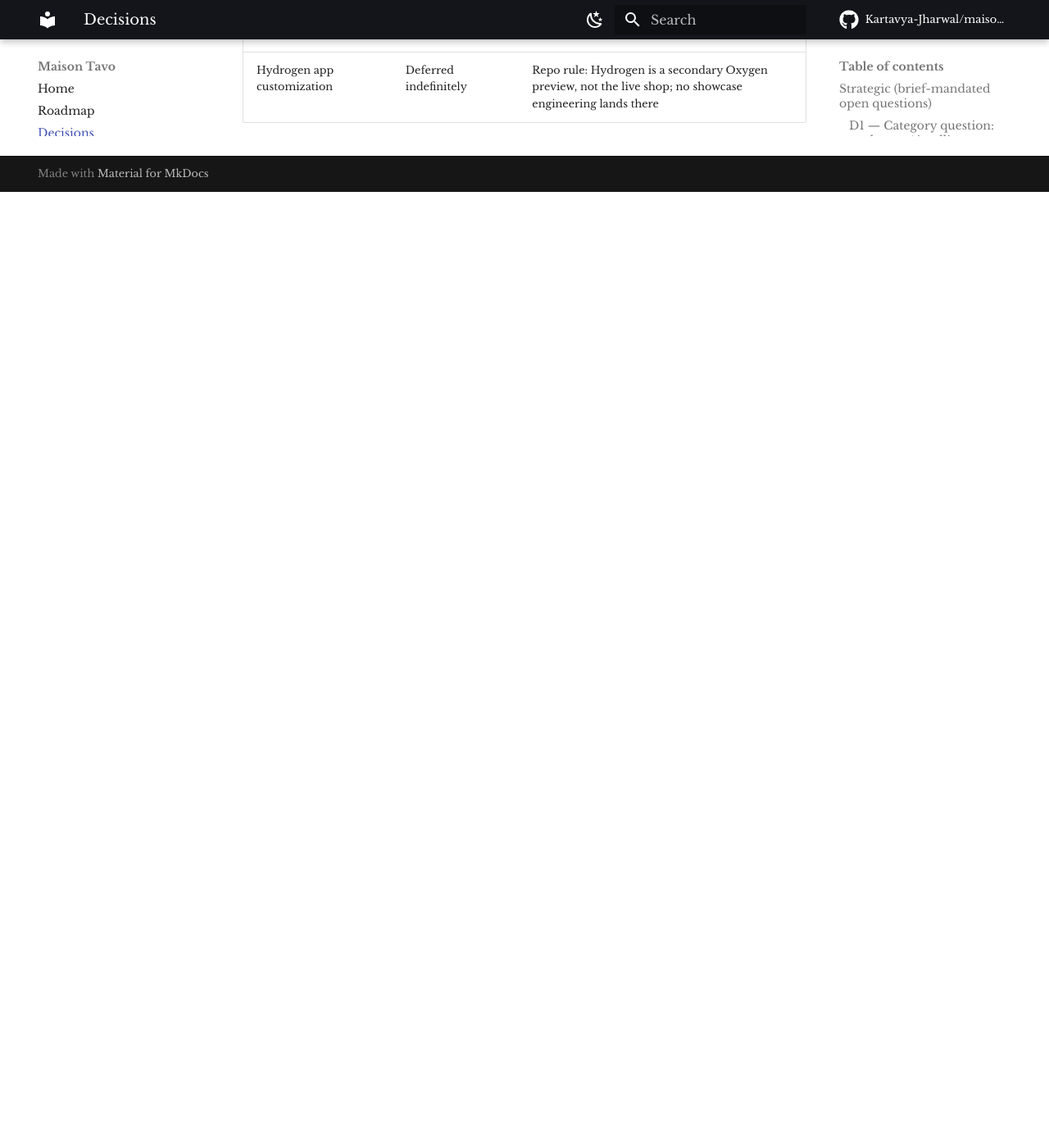
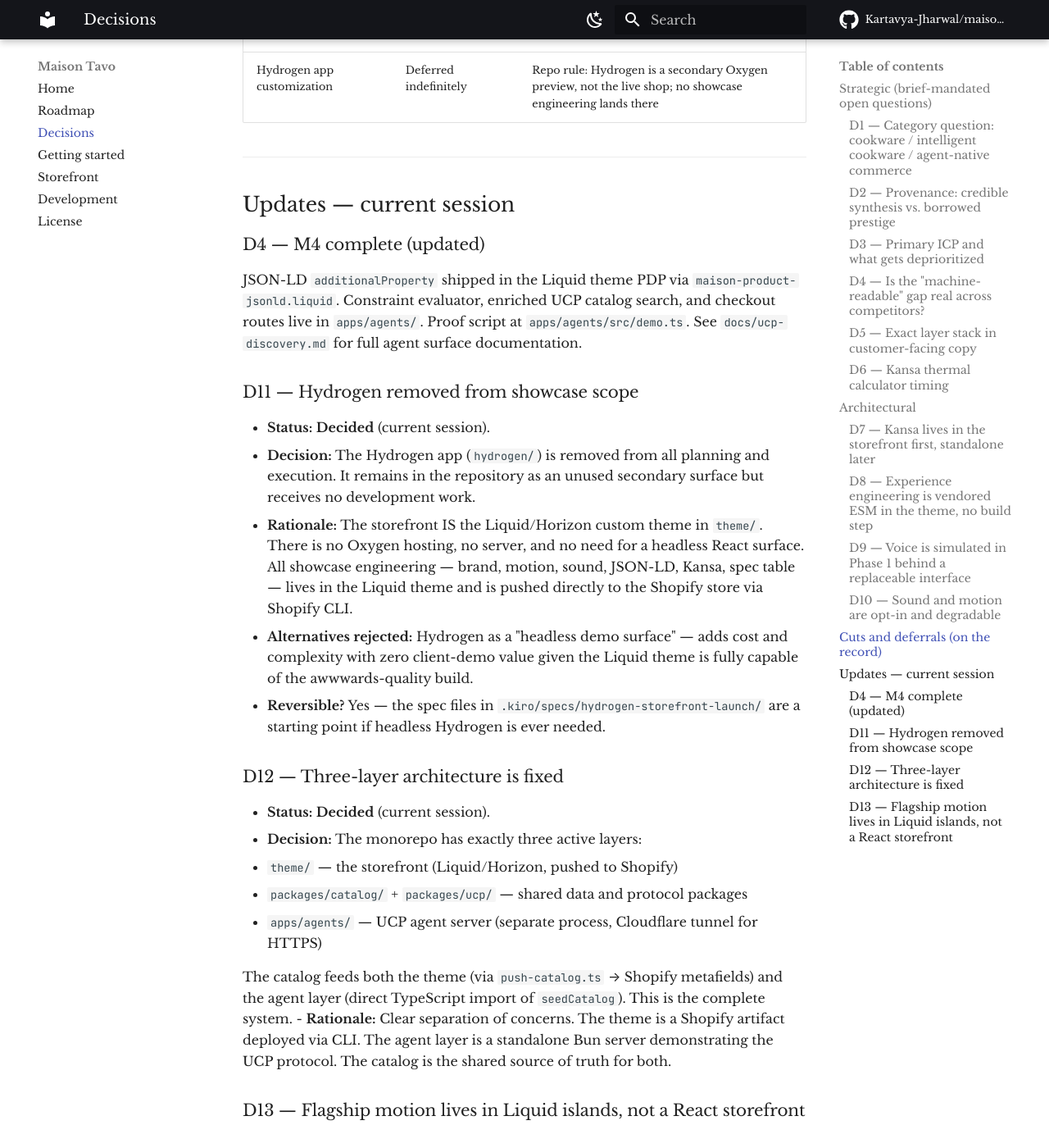
Before and after one commit to Kartavya-Jharwal/maison-tavo, an MkDocs documentation site: the page built from docs/decisions.md, in a window 1280 px wide and 1400 px high, scrolled down 5291 px. Shown: the whole window at 82% size. Built offline with MkDocs 1.6.1 and Material for MkDocs 9.7.7, drawn with Linux system fonts in a browser that asks for light colours; comment, search, counter and statistics services are not loaded; before the commit the page ends 5525 px from its top, so only the background shows below that; some of the changed text lies outside the part shown.

Commit message:
Polish flagship motion and stop Lenis mode from blanking the page.
Separate scroll-input mode from reveal hooks, deepen Barba/gesture choreography, and keep the PDP vessel study lazy and commerce-safe.

```diff
--- a/docs/decisions.md
+++ b/docs/decisions.md
@@ -168,3 +168,57 @@ here is sequenced, with its landing point named.
 | Real voice backend (OpenAI Realtime) | Deferred to Phase 3 | D9 — simulated pass carries the signaling value now |
 | Standalone Kansa PWA | Deferred to post-Phase 2 | D7 — integrated first, branched off after |
 | Hydrogen app customization | Deferred indefinitely | Repo rule: Hydrogen is a secondary Oxygen preview, not the live shop; no showcase engineering lands there |
+
+---
+
+## Updates — current session
+
+### D4 — M4 complete (updated)
+
+JSON-LD `additionalProperty` shipped in the Liquid theme PDP via `maison-product-jsonld.liquid`.
+Constraint evaluator, enriched UCP catalog search, and checkout routes live in `apps/agents/`.
+Proof script at `apps/agents/src/demo.ts`. See `docs/ucp-discovery.md` for full agent surface
+documentation.
+
+### D11 — Hydrogen removed from showcase scope
+
+- **Status:** **Decided** (current session).
+- **Decision:** The Hydrogen app (`hydrogen/`) is removed from all planning and execution. It
+  remains in the repository as an unused secondary surface but receives no development work.
+- **Rationale:** The storefront IS the Liquid/Horizon custom theme in `theme/`. There is no
+  Oxygen hosting, no server, and no need for a headless React surface. All showcase engineering
+  — brand, motion, sound, JSON-LD, Kansa, spec table — lives in the Liquid theme and is pushed
+  directly to the Shopify store via Shopify CLI.
+- **Alternatives rejected:** Hydrogen as a "headless demo surface" — adds cost and complexity
+  with zero client-demo value given the Liquid theme is fully capable of the awwwards-quality
+  build.
+- **Reversible?** Yes — the spec files in `.kiro/specs/hydrogen-storefront-launch/` are a
+  starting point if headless Hydrogen is ever needed.
+
+### D12 — Three-layer architecture is fixed
+
+- **Status:** **Decided** (current session).
+- **Decision:** The monorepo has exactly three active layers:
+  1. `theme/` — the storefront (Liquid/Horizon, pushed to Shopify)
+  2. `packages/catalog/` + `packages/ucp/` — shared data and protocol packages
+  3. `apps/agents/` — UCP agent server (separate process, Cloudflare tunnel for HTTPS)
+
+  The catalog feeds both the theme (via `push-catalog.ts` → Shopify metafields) and the agent
+  layer (direct TypeScript import of `seedCatalog`). This is the complete system.
+- **Rationale:** Clear separation of concerns. The theme is a Shopify artifact deployed via CLI.
+  The agent layer is a standalone Bun server demonstrating the UCP protocol. The catalog is the
+  shared source of truth for both.
+
+### D13 — Flagship motion lives in Liquid islands, not a React storefront
+
+- **Status:** **Decided** (16 Nov 2026).
+- **Decision:** GSAP, Lenis, Barba.js, Use-Gesture, and Three.js / R3F ship as Bun-bundled
+  theme assets (`maison-runtime.js`, `maison-vessel.js`). They enhance the Horizon multipage
+  rooms; they do not replace Shopify navigation, checkout, or customer accounts.
+- **Rationale:** SOTY jury wants an interactive digital flagship, but Jakob’s Law and Lighthouse
+  still own the score. Barba swaps only `#MainContent`. The R3F vessel is a lazy PDP material
+  study and never owns variant selection or add-to-bag. Gestures stop at drawers and lookbook
+  stages so form controls stay frictionless.
+- **Alternatives rejected:** Rewriting the shop as a Hydrogen/R3F SPA; full-document Barba
+  morphs that break Horizon web components; hand-rolled WebGL shaders for the vessel.
+- **Reversible?** Yes — remove the Barba wrapper and vessel section; commerce remains intact.
--- a/theme/assets/base.css
+++ b/theme/assets/base.css
@@ -65,8 +65,8 @@ html[scroll-lock] .page-wrapper {
 
   /* Lenis eases the mouse wheel itself. A second native ease fights it,
      and keyboard focus must jump. */
-  html[data-mt-scroll='mouse'] .page-wrapper,
-  html[data-mt-scroll='keyboard'] .page-wrapper {
+  html[data-mt-scroll-input='mouse'] .page-wrapper,
+  html[data-mt-scroll-input='keyboard'] .page-wrapper {
     scroll-behavior: auto !important;
   }
 }
--- a/theme/scripts/src/vessel.js
+++ b/theme/scripts/src/vessel.js
@@ -81,7 +81,7 @@ function Piece({ motion, finish }) {
     camera.lookAt(-0.15, 0.02, 0);
     document.documentElement.dataset.mtDolly = `${camera.position.z.toFixed(2)}|${group.current.position.x.toFixed(2)}|${motion.yaw.toFixed(2)}`;
   });
-  return     h(
+  return h(
     'group',
     { ref: group, position: [-0.32, 0, 0] },
     h('mesh', { geometry: skillet, material: materials[finish] || materials.bronze }),
--- a/theme/sections/maison-collection-tree.liquid
+++ b/theme/sections/maison-collection-tree.liquid
@@ -88,6 +88,7 @@
 <div
   class="section section--page-width spacing-style maison-tree"
   style="{% render 'spacing-style', settings: section.settings %}"
+  data-mt-scroll
 >
   <nav class="maison-tree__crumb" aria-label="Breadcrumb">
     <ol>
--- a/theme/sections/maison-hero.liquid
+++ b/theme/sections/maison-hero.liquid
@@ -71,7 +71,7 @@
     </div>
 
     <!-- Metallurgy Provenance Strip -->
-    <div class="maison-hero__provenance-strip" id="lineups">
+    <div class="maison-hero__provenance-strip" id="lineups" data-mt-scroll>
       <a class="provenance-col" href="{{ collections['forge-hybrid'].url | default: '/collections/forge-hybrid' }}">
         <span class="provenance-num">01</span>
         <h4 class="provenance-title">Forge Hybrid</h4>
--- a/theme/sections/maison-lineups.liquid
+++ b/theme/sections/maison-lineups.liquid
@@ -12,7 +12,7 @@
   style="{% render 'spacing-style', settings: section.settings %}"
   data-maison-reveal-root
 >
-  <header class="maison-editorial__header maison-lineups__header">
+  <header class="maison-editorial__header maison-lineups__header" data-mt-scroll>
     {% if section.settings.eyebrow != blank %}
       <p class="maison-editorial__eyebrow">{{ section.settings.eyebrow | escape }}</p>
     {% endif %}
--- a/theme/sections/maison-room.liquid
+++ b/theme/sections/maison-room.liquid
@@ -7,7 +7,7 @@
   class="section section--page-width spacing-style maison-room"
   style="{% render 'spacing-style', settings: section.settings %}"
 >
-  <header class="maison-room__header">
+  <header class="maison-room__header" data-mt-scroll>
     {% if section.settings.eyebrow != blank %}
       <p class="maison-room__eyebrow">{{ section.settings.eyebrow | escape }}</p>
     {% endif %}
--- a/theme/sections/maison-vessel.liquid
+++ b/theme/sections/maison-vessel.liquid
@@ -10,7 +10,7 @@
   data-finish="bronze"
   data-finish-group="mt-finish-{{ section.id }}"
 >
-  <div class="maison-vessel__layout">
+  <div class="maison-vessel__layout" data-mt-scroll>
     <div class="maison-vessel__copy">
       {% if section.settings.eyebrow != blank %}
         <p class="maison-vessel__eyebrow">{{ section.settings.eyebrow | escape }}</p>
```
Also changed, not shown: docs/awwwards-grand-plan.md (+11 -4 lines), theme/scripts/src/drawer-gesture.js (+28 -10 lines), theme/scripts/src/horizon-scroll.js (+13 -4 lines), theme/scripts/src/lookbook.js (+24 -0 lines), theme/scripts/src/page-transition.js (+18 -4 lines), theme/assets/maison-runtime.js, theme/assets/microapp-lookbook.js.
